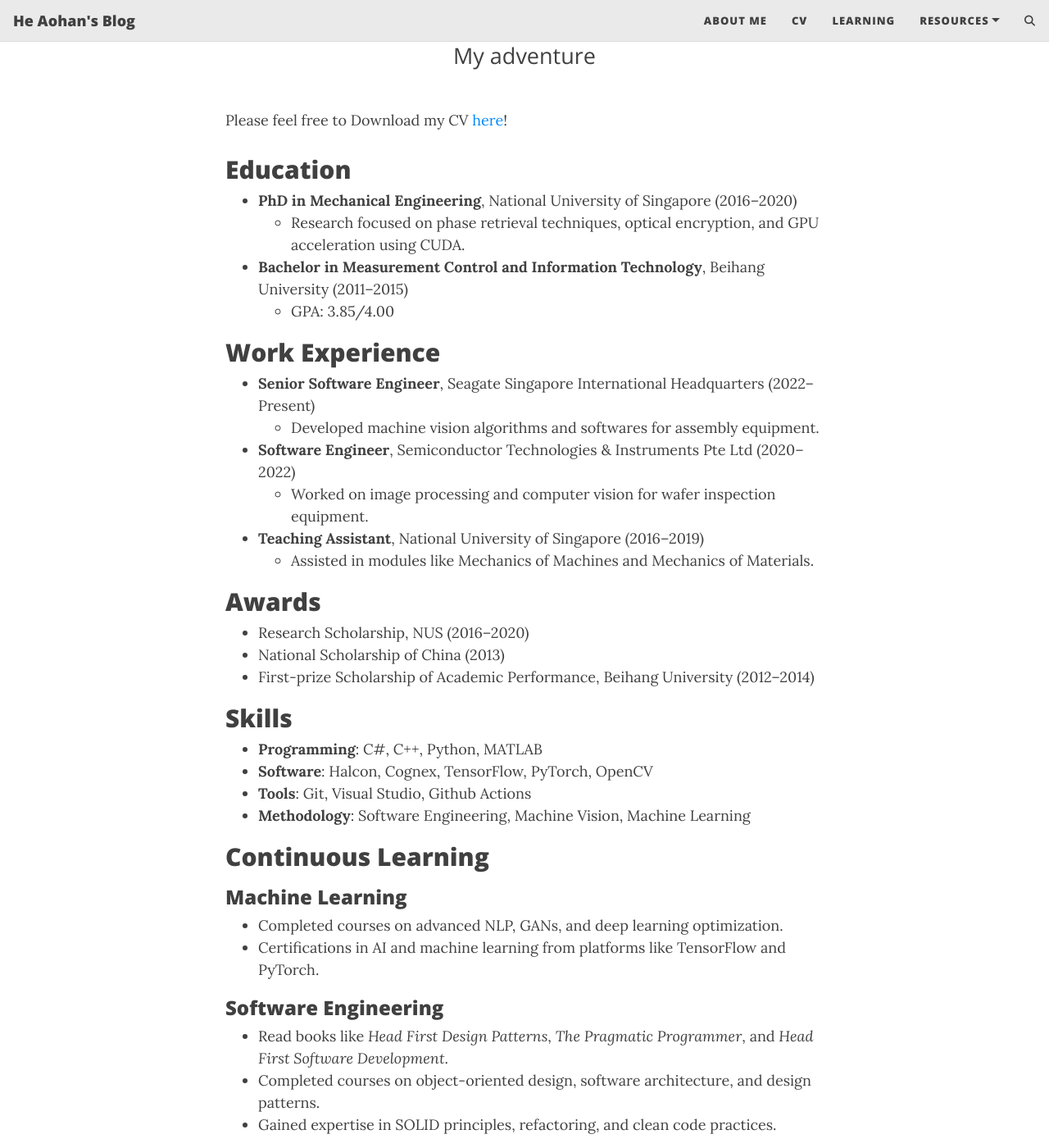
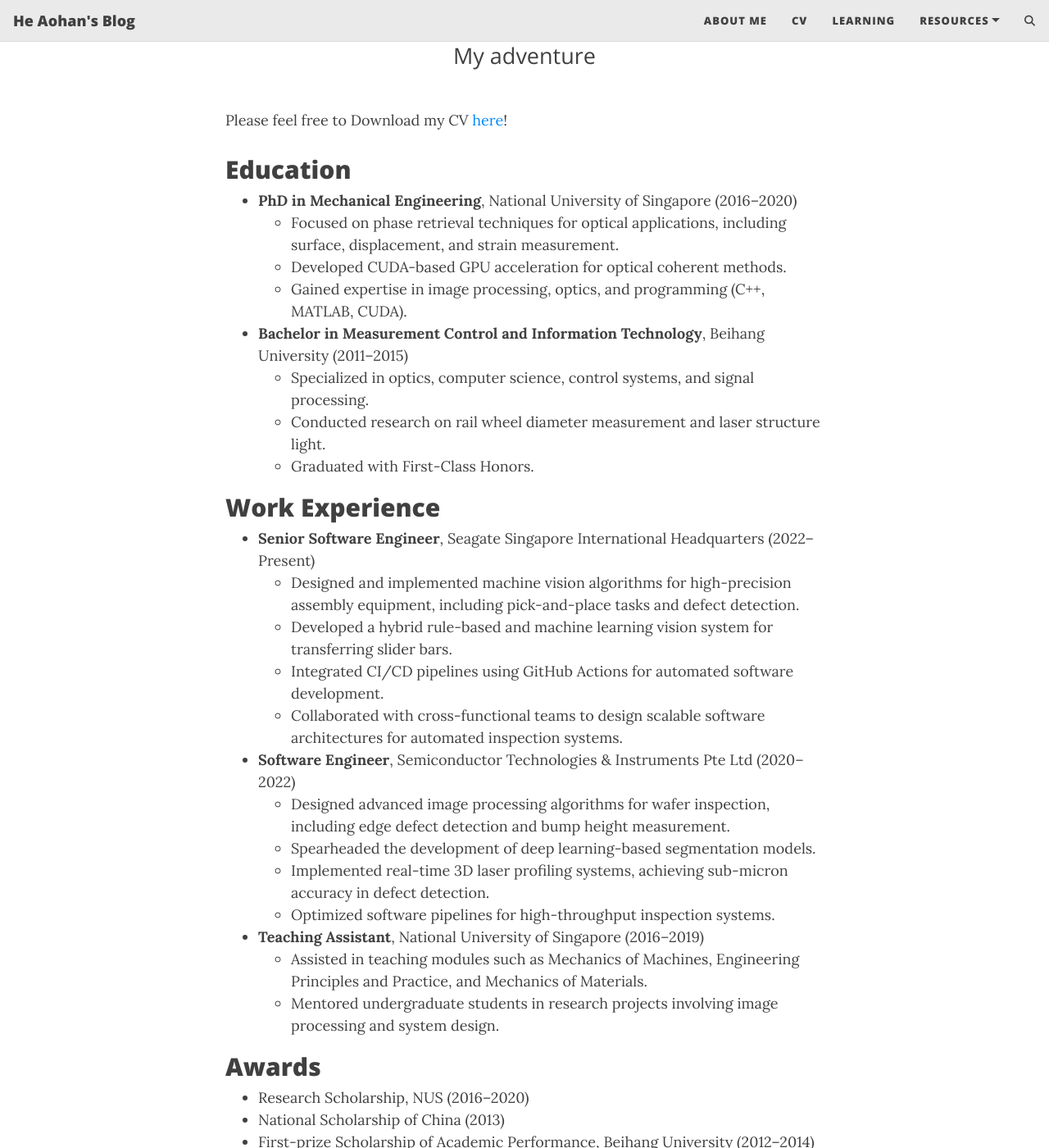
Before and after one commit to heaohan/heaohan.github.io, a Jekyll site: the page built from cv.md, in a window 1280 px wide and 1400 px high, scrolled down 201 px. Shown: the whole window at 82% size. Built offline with Jekyll 4.4.1, drawn with Linux system fonts in a browser that asks for light colours; comment, search, counter and statistics services are not loaded; some of the changed text lies outside the part shown.

Commit message:
Refactor CV to modern format and enhance content
- Updated CV layout to use moderncv class for improved aesthetics.
- Revised personal information section with updated title and contact details.
- Enhanced education section with detailed descriptions of degrees and achievements.
- Expanded experience section to include specific contributions and technologies used in roles.
- Added honors and awards section for better visibility of achievements.
- Introduced technical skills section with proficiency levels.
- Created a projects section detailing significant projects and contributions.
- Added certifications and continuous learning sections to highlight ongoing professional development.
- Updated publications section with formatted citations for clarity.

```diff
--- a/cv.md
+++ b/cv.md
@@ -9,57 +9,66 @@ Please feel free to Download my CV [here](/files/cv_complex.pdf)!
 ## Education
 
 - **PhD in Mechanical Engineering**, National University of Singapore (2016–2020)
-  - Research focused on phase retrieval techniques, optical encryption, and GPU acceleration using CUDA.
+  - Focused on phase retrieval techniques for optical applications, including surface, displacement, and strain measurement.
+  - Developed CUDA-based GPU acceleration for optical coherent methods.
+  - Gained expertise in image processing, optics, and programming (C++, MATLAB, CUDA).
 - **Bachelor in Measurement Control and Information Technology**, Beihang University (2011–2015)
-  - GPA: 3.85/4.00
+  - Specialized in optics, computer science, control systems, and signal processing.
+  - Conducted research on rail wheel diameter measurement and laser structure light.
+  - Graduated with First-Class Honors.
 
 ## Work Experience
 
 - **Senior Software Engineer**, Seagate Singapore International Headquarters (2022–Present)
-  - Developed machine vision algorithms and softwares for assembly equipment.
+  - Designed and implemented machine vision algorithms for high-precision assembly equipment, including pick-and-place tasks and defect detection.
+  - Developed a hybrid rule-based and machine learning vision system for transferring slider bars.
+  - Integrated CI/CD pipelines using GitHub Actions for automated software development.
+  - Collaborated with cross-functional teams to design scalable software architectures for automated inspection systems.
 - **Software Engineer**, Semiconductor Technologies & Instruments Pte Ltd (2020–2022)
-  - Worked on image processing and computer vision for wafer inspection equipment.
+  - Designed advanced image processing algorithms for wafer inspection, including edge defect detection and bump height measurement.
+  - Spearheaded the development of deep learning-based segmentation models.
+  - Implemented real-time 3D laser profiling systems, achieving sub-micron accuracy in defect detection.
+  - Optimized software pipelines for high-throughput inspection systems.
 - **Teaching Assistant**, National University of Singapore (2016–2019)
-  - Assisted in modules like Mechanics of Machines and Mechanics of Materials.
+  - Assisted in teaching modules such as Mechanics of Machines, Engineering Principles and Practice, and Mechanics of Materials.
+  - Mentored undergraduate students in research projects involving image processing and system design.
 
 ## Awards
 
 - Research Scholarship, NUS (2016–2020)
 - National Scholarship of China (2013)
 - First-prize Scholarship of Academic Performance, Beihang University (2012–2014)
+- Honorable Mention, Mathematical Contest in Modeling (2013)
 
 ## Skills
 
-- **Programming**: C#, C++, Python, MATLAB
-- **Software**: Halcon, Cognex, TensorFlow, PyTorch, OpenCV
-- **Tools**: Git, Visual Studio, Github Actions
-- **Methodology**: Software Engineering, Machine Vision, Machine Learning
+- **Programming**: C++, Python, MATLAB, CUDA, C#
+- **Machine Learning**: TensorFlow, PyTorch, Cognex VisionPro, Halcon
+- **Computer Vision**: OpenCV, Scikit-Image, Halcon, Cognex
+- **Software Development**: Agile Development, Git, CI/CD (GitHub Actions)
+- **System Design**: Distributed Systems, Data-Intensive Applications
+- **Documentation**: LaTeX, MS Office
 
 ## Continuous Learning
 
 ### Machine Learning
-
 - Completed courses on advanced NLP, GANs, and deep learning optimization.
 - Certifications in AI and machine learning from platforms like TensorFlow and PyTorch.
 
 ### Software Engineering
-
 - Read books like *Head First Design Patterns*, *The Pragmatic Programmer*, and *Head First Software Development*.
 - Completed courses on object-oriented design, software architecture, and design patterns.
 - Gained expertise in SOLID principles, refactoring, and clean code practices.
 
 ### System Design
-
 - Studied books like *Designing Data-Intensive Applications* and *System Design Interview*.
 
 ### Machine Vision
-
-- **Work**: Contiuously exploring advancement to solve the problem pragamatically.
+- **Work**: Continuously exploring advancements to solve problems pragmatically.
 - **Graduate**: Applied optics, image processing, and computer vision techniques extensively in research.
 - **Undergraduate**: Studied Image Processing and Photoelectric Detective Techniques and System. Final year project involved using active computer vision to measure the inner diameter of wheels, including camera calibration, structured light calibration, and laser stripe extraction.
 
 ### Agile Methodologies
-
 - Certified in Agile practices, including PMI-ACP preparation and Kanban.
 
 For a detailed overview of my learning journey, visit the [Continuous Learning](learning.md) page.
```
Also changed, not shown: 4 other files.
